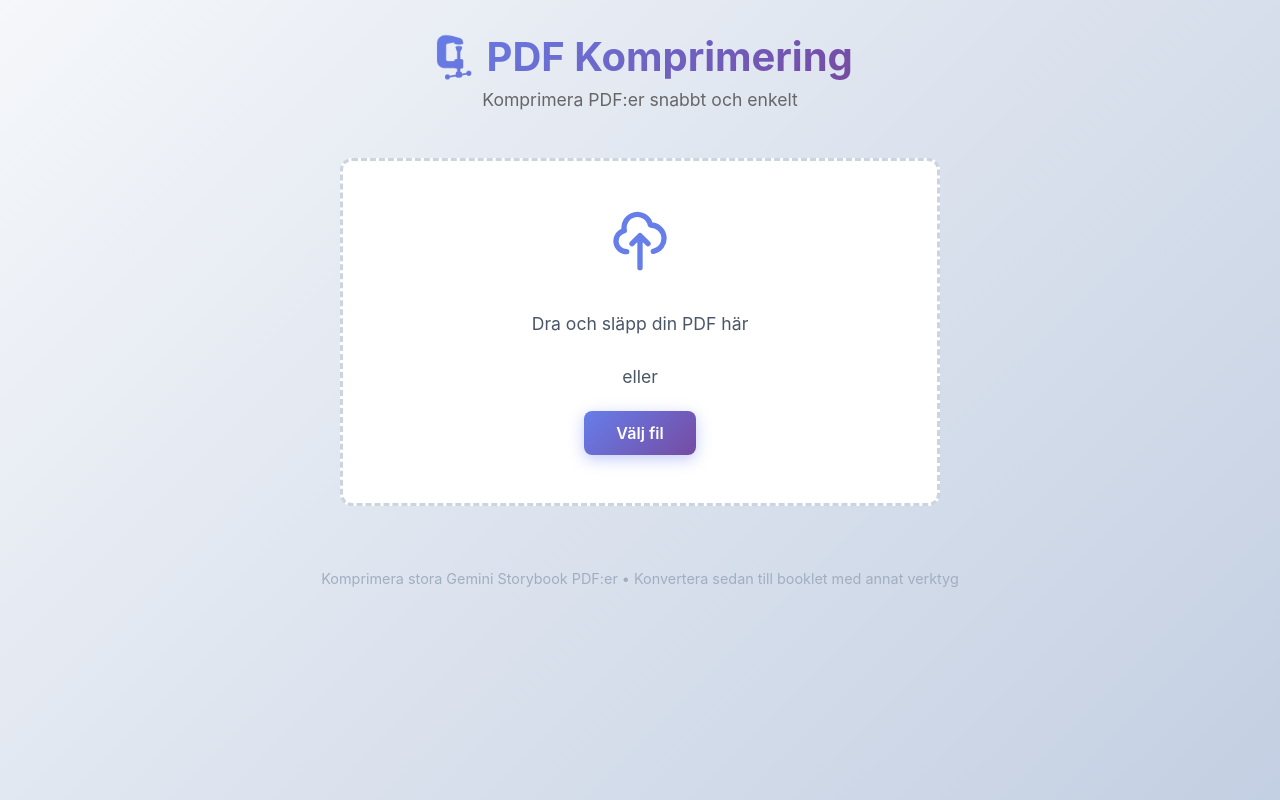
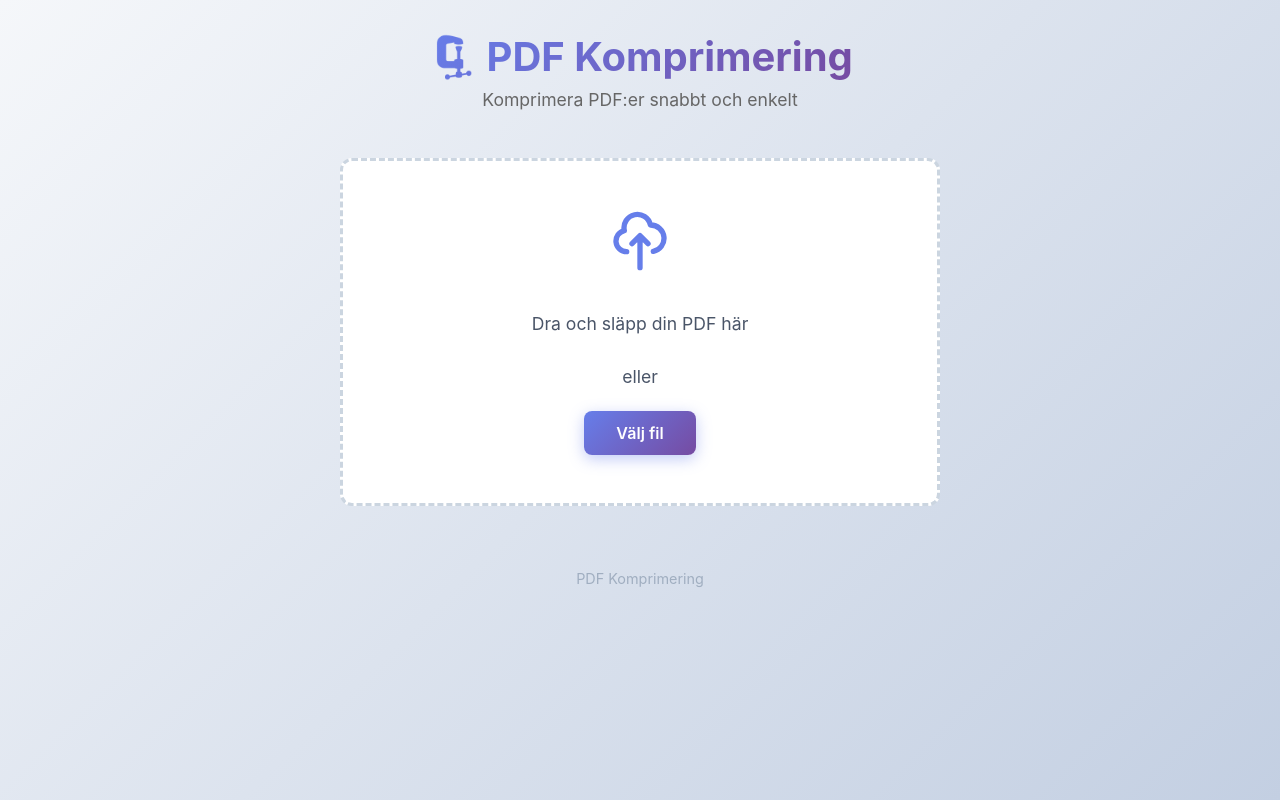
Before and after one commit to Eriktestarai/pdfcompressor, a React (Vite) app in the folder frontend/: page / in a window 1280 px wide. Built offline with nearby package versions, Linux system fonts and the light colour scheme.

Commit message:
Simplify footer text

```diff
--- a/frontend/src/App.jsx
+++ b/frontend/src/App.jsx
@@ -186,7 +186,7 @@ function App() {
       </main>
 
       <footer>
-        <p>Komprimera stora Gemini Storybook PDF:er • Konvertera sedan till booklet med annat verktyg</p>
+        <p>PDF Komprimering</p>
       </footer>
     </div>
   )
```
